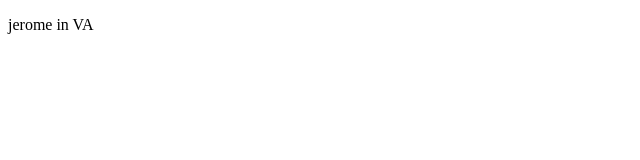
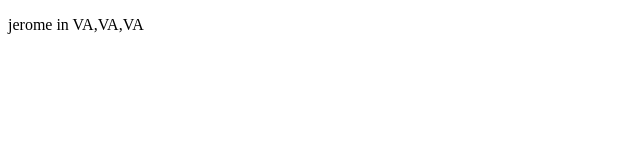
Before and after one commit to tr330ak/ecr_demo, a plain HTML site: page website/index.html in a window 1280 px wide. Shown: the full height of the page, 0-640 px from the left. Drawn offline with Linux system fonts and the light colour scheme.

Commit message:
JEROME in VA

```diff
--- a/website/index.html
+++ b/website/index.html
@@ -5,6 +5,6 @@
     <title>Title</title>
 </head>
 <body>
-    <p>jerome in VA</p>
+    <p>jerome in VA,VA,VA</p>
 </body>
 </html>
```
